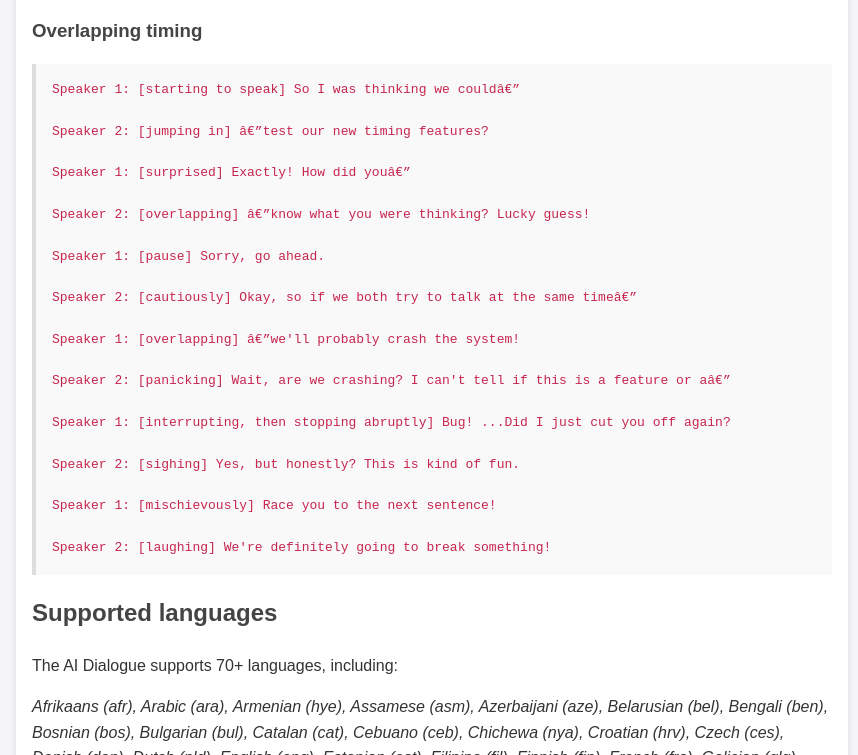
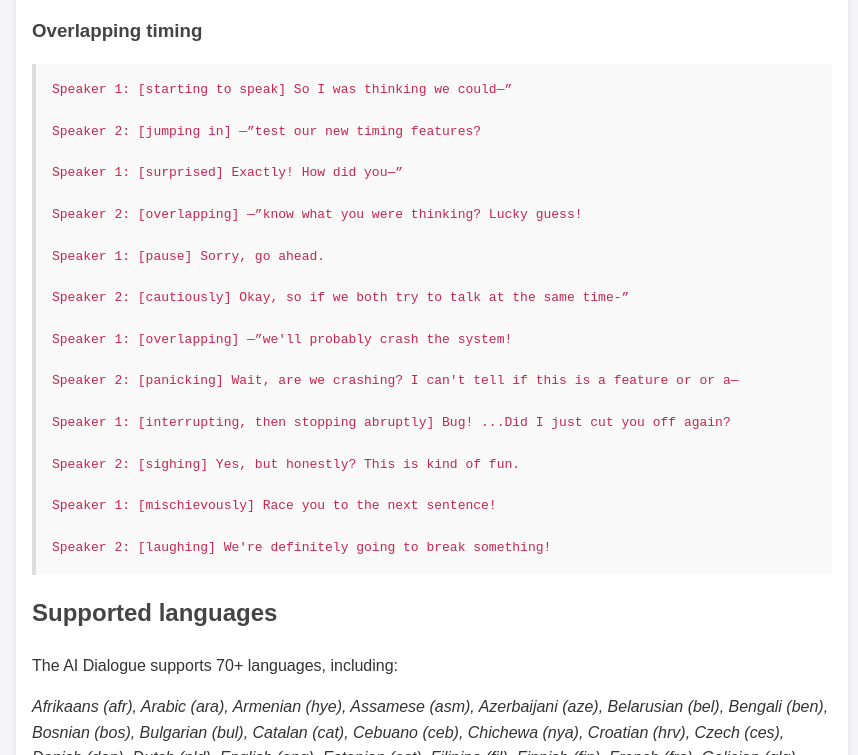
Before and after one commit to appbanter-addon/ai-dialogue.github.io, a plain HTML site: page index.html in a window 1280 px wide. Shown: the part 5409-6164 px from the top of the page, without its empty margins (208-1066 px from the left). Drawn offline with Linux system fonts and the light colour scheme.

Commit message:
Update index.html

```diff
--- a/index.html
+++ b/index.html
@@ -220,13 +220,13 @@ I mean i DID go to music school.
         <h3 id="dialogue-showcase">Dialogue showcase</h3>
         <pre><code>Speaker 1: [excitedly] Sam! Have you tried the new AI Dialogue?
 
-Speaker 2: [curiously] Just got it! The clarity is amazing. I can actually do whispers nowâ€”
+Speaker 2: [curiously] Just got it! The clarity is amazing. I can actually do whispers now—”
 [whispers] like this!
 
 Speaker 1: [impressed] Ooh, fancy! Check this out—
 [dramatically] I can do full Shakespeare now! "To be or not to be, that is the question!"
 
-Speaker 2: [giggling] Nice! Though I'm more excited about the laugh upgrade. Listen to thisâ€”
+Speaker 2: [giggling] Nice! Though I'm more excited about the laugh upgrade. Listen to this—”
 [with genuine belly laugh] Ha ha ha!
 
 Speaker 1: [delighted] That's so much better than our old "ha. ha. ha." robot chuckle!
@@ -256,21 +256,21 @@ Speaker 2: [giggling] Have you tried turning yourself off and on again?
 Speaker 1: [deadpan] Very funny.
 [pause, then normally] Wait... that actually worked.</code></pre>
         <h3 id="overlapping-timing">Overlapping timing</h3>
-        <pre><code>Speaker 1: [starting to speak] So I was thinking we couldâ€”
+        <pre><code>Speaker 1: [starting to speak] So I was thinking we could—”
 
-Speaker 2: [jumping in] â€”test our new timing features?
+Speaker 2: [jumping in] —”test our new timing features?
 
-Speaker 1: [surprised] Exactly! How did youâ€”
+Speaker 1: [surprised] Exactly! How did you—”
 
-Speaker 2: [overlapping] â€”know what you were thinking? Lucky guess!
+Speaker 2: [overlapping] —”know what you were thinking? Lucky guess!
 
 Speaker 1: [pause] Sorry, go ahead.
 
-Speaker 2: [cautiously] Okay, so if we both try to talk at the same timeâ€”
+Speaker 2: [cautiously] Okay, so if we both try to talk at the same time-”
 
-Speaker 1: [overlapping] â€”we'll probably crash the system!
+Speaker 1: [overlapping] —”we'll probably crash the system!
 
-Speaker 2: [panicking] Wait, are we crashing? I can't tell if this is a feature or aâ€”
+Speaker 2: [panicking] Wait, are we crashing? I can't tell if this is a feature or or a—
 
 Speaker 1: [interrupting, then stopping abruptly] Bug! ...Did I just cut you off again?
 
```
